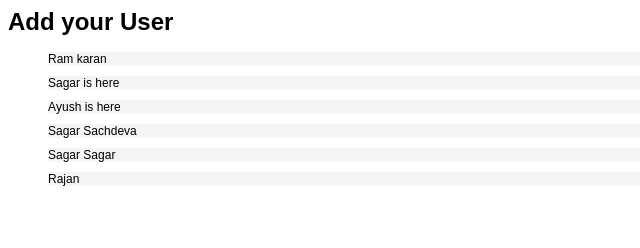
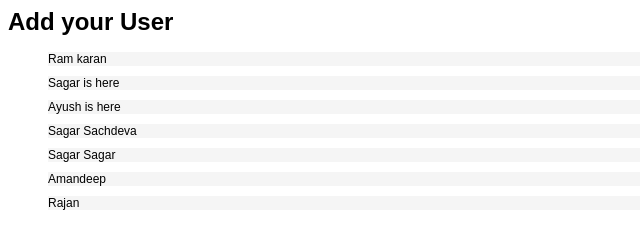
Before and after one commit to ramkarantpsss/CrewAIList, a plain HTML site: page index.html in a window 1280 px wide. Shown: the full height of the page, 0-640 px from the left. Drawn offline with Linux system fonts and the light colour scheme.

Commit message:
Updating index.html

```diff
--- a/index.html
+++ b/index.html
@@ -21,6 +21,7 @@
   <li class="li2"><span class="s2"></span><span class="s1">Ayush is here</span></li>
   <li class="li2"><span class="s2"></span><span class="s1">Sagar Sachdeva<span class="Apple-converted-space"> </span></span></li>
   <li class="li2"><span class="s2"></span><span class="s1">Sagar Sagar<span class="Apple-converted-space"> </span></span></li>
+  <li class="li2"><span class="s2"></span><span class="s1">Amandeep<span class="Apple-converted-space"> </span></span></li>
   <li class="li2">Rajan</li>
 </ul>
 </body>
```
